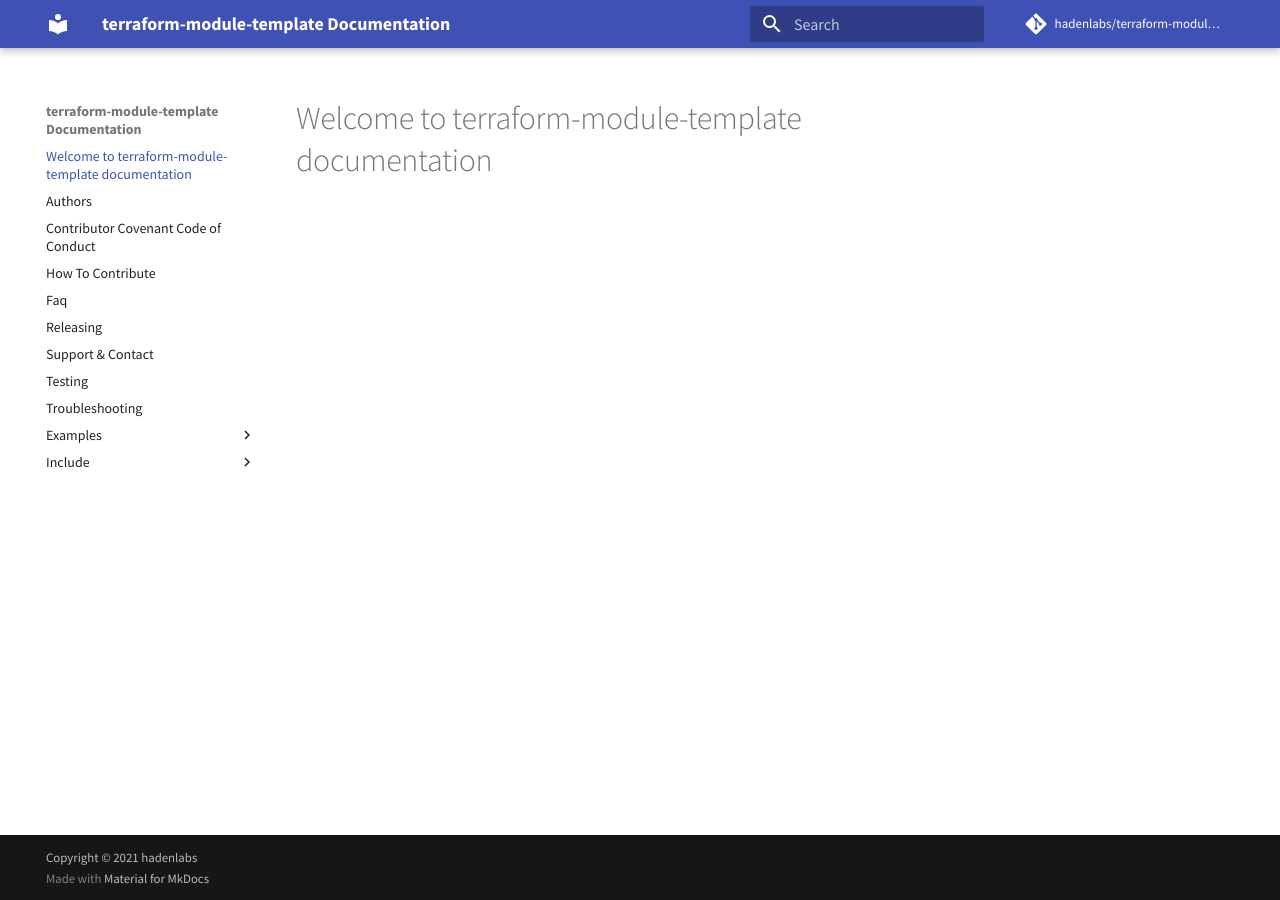
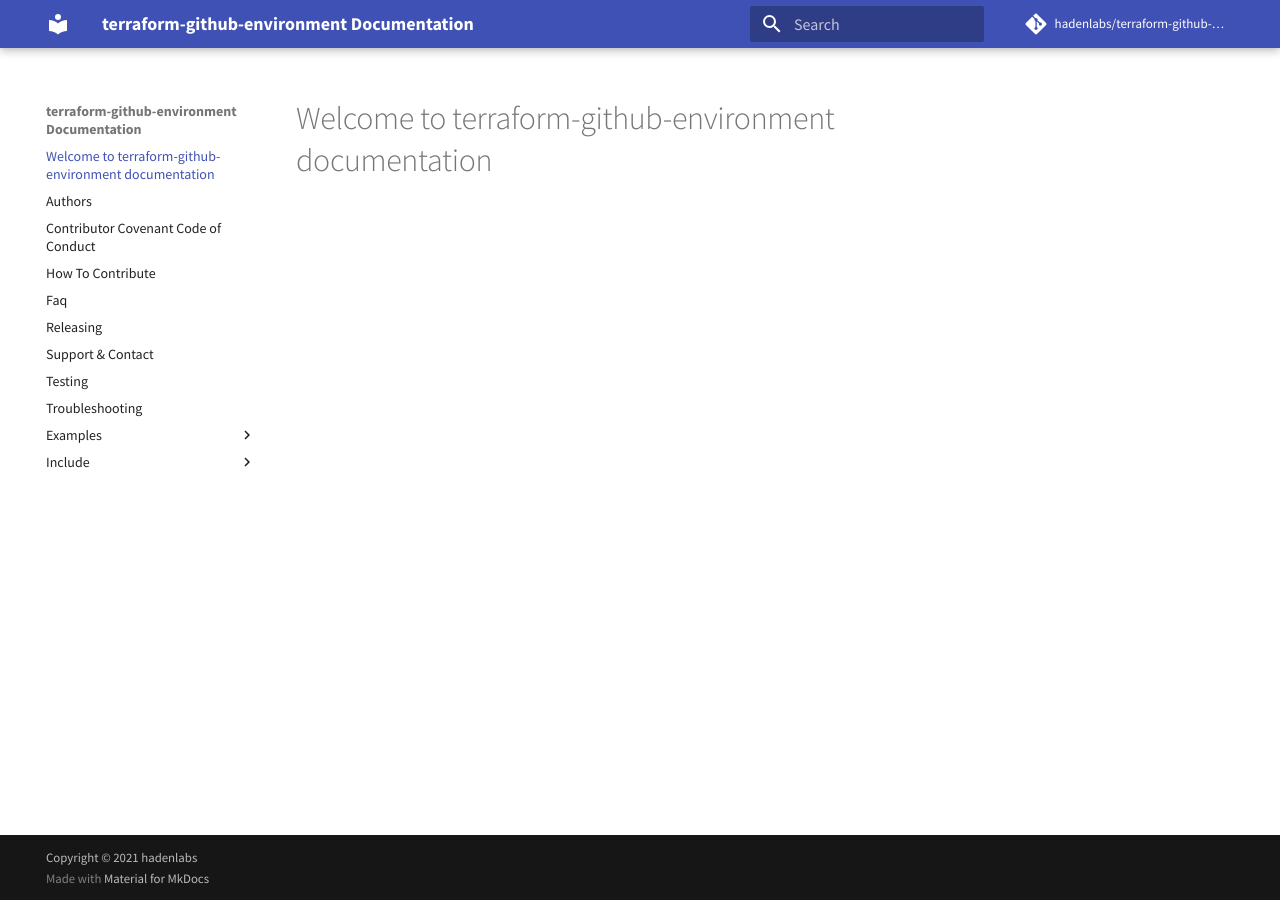
Before and after one commit to luismayta/terraform-github-environment, an MkDocs documentation site: the page built from docs/index.md, in a window 1280 px wide. Built offline with MkDocs 1.6.1 and Material for MkDocs 9.7.7, drawn with Linux system fonts in a browser that asks for light colours; comment, search, counter and statistics services are not loaded.

Commit message:
chore: change name project (#1)

```diff
--- a/.todocheck.yaml
+++ b/.todocheck.yaml
@@ -1,4 +1,4 @@
-origin: github.com/hadenlabs/terraform-module-template
+origin: github.com/hadenlabs/terraform-github-environment
 issue_tracker: GITHUB
 auth:
   type: none
--- a/Taskfile.yml
+++ b/Taskfile.yml
@@ -27,7 +27,7 @@ dotenv:
   - .env
 
 vars:
-  PROJECT_NAME: terraform-module-template
+  PROJECT_NAME: terraform-github-environment
   ORGANIZATION: hadenlabs
   REVIEWERS: luismayta
   PYTHON_VERSION: 3.9.2
--- a/docs/contributing.md
+++ b/docs/contributing.md
@@ -1,6 +1,6 @@
 # How To Contribute
 
-Contributions to terraform-module-template are welcome.
+Contributions to terraform-github-environment are welcome.
 
 ## Getting Started
 
@@ -48,15 +48,15 @@ Use [slash convention]() with the same leaders as `commits` e.g.:
 
 ### Code Submission
 
-1.  See if a [Pull Request](https://github.com/hadenlabs/terraform-module-template/pulls/) exists
+1.  See if a [Pull Request](https://github.com/hadenlabs/terraform-github-environment/pulls/) exists
     - Add some comments or review the code to help it along
     - Don\'t be afraid to comment when logic needs clarification
-2.  Create a Fork and open a [Pull Request](https://github.com/hadenlabs/terraform-module-template/pulls/) if needed
+2.  Create a Fork and open a [Pull Request](https://github.com/hadenlabs/terraform-github-environment/pulls/) if needed
 
 ### Code Review
 
 - Anyone can review code
-- Any [Pull Request](https://github.com/hadenlabs/terraform-module-template/pulls/) should be closed or merged within a week
+- Any [Pull Request](https://github.com/hadenlabs/terraform-github-environment/pulls/) should be closed or merged within a week
 
 ### Code Acceptance
 
--- a/docs/index.md
+++ b/docs/index.md
@@ -1 +1 @@
-# Welcome to terraform-module-template documentation
+# Welcome to terraform-github-environment documentation
--- a/docs/releasing.md
+++ b/docs/releasing.md
@@ -2,7 +2,7 @@
 
 ## Bump a new version
 
-Make a new version of terraform-module-template in the following steps:
+Make a new version of terraform-github-environment in the following steps:
 
 - Make sure everything is commit to github.com.
 - Update `CHANGELOG.md` with the next version.
--- a/mkdocs.yml
+++ b/mkdocs.yml
@@ -1,4 +1,4 @@
-site_name: terraform-module-template Documentation
+site_name: terraform-github-environment Documentation
 theme: 'material'
 markdown_extensions:
   - toc:
@@ -15,8 +15,8 @@ extra:
   font:
     text: 'Source Sans Pro'
 
-repo_name: 'hadenlabs/terraform-module-template'
-repo_url: 'https://github.com/hadenlabs/terraform-module-template'
+repo_name: 'hadenlabs/terraform-github-environment'
+repo_url: 'https://github.com/hadenlabs/terraform-github-environment'
 copyright: 'Copyright © 2021 <a href="https://hadenlabs.com">hadenlabs</a>'
 
 google_analytics:
--- a/setup.cfg
+++ b/setup.cfg
@@ -64,7 +64,7 @@ test = pytest
 norecursedirs = "build" "docs" "docs[\/]_build" ".egg"
 addopts =
 	-s -v
-	--cov terraform-module-template
+	--cov terraform-github-environment
 	--cov-report html
 	--no-cov-on-fail
 	--capture=no
```
Also changed, not shown: package.json (+5 -5 lines), 6 other files.
